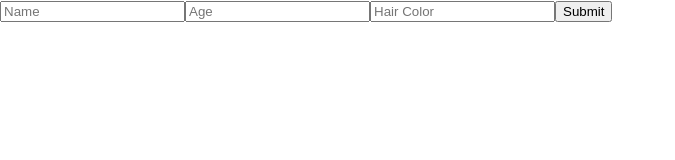
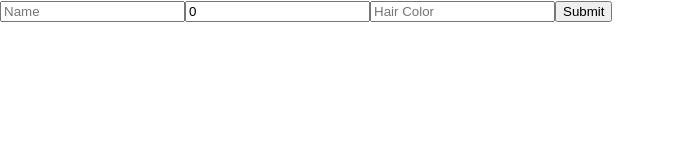
Before and after one commit to kiqueangulo/react-design-patterns, a React (Create React App) app: page / in a window 1280 px wide. Shown: the top 160 px of the page, without its empty margins (0-675 px from the left). Built offline with nearby package versions, Linux system fonts and the light colour scheme.

Commit message:
Controlled form
Each field is being tracked all the time

```diff
--- a/src/App.js
+++ b/src/App.js
@@ -1,9 +1,9 @@
-import { UncontrolledForm } from "./UncontrolledForm"
+import { ControlledForm } from "./ControlledForm"
 
 function App() {
   return (
     <>
-      <UncontrolledForm />
+      <ControlledForm />
     </>
   )
 }
--- /dev/null
+++ b/src/ControlledForm.js
@@ -0,0 +1,39 @@
+import { useState, useEffect } from "react"
+
+export const ControlledForm = () => {
+  const [name, setName] = useState("")
+  const [age, setAge] = useState(0)
+  const [hairColor, setHairColor] = useState("")
+
+  useEffect(() => {
+    if (name.length <= 2) console.log("Name must be more than two characters long.")
+  }, [name])
+
+  return (
+    <form>
+      <input
+        name="name"
+        type="text"
+        placeholder="Name"
+        value={name}
+        onChange={e => setName(e.target.value)}
+      />
+      <input
+        name="age"
+        type="number"
+        placeholder="Age"
+        value={age}
+        onChange={e => setAge(Number(e.target.value))}
+      />
+      <input
+        name="hairColor"
+        type="text"
+        placeholder="Hair Color"
+        value={hairColor}
+        onChange={e => setHairColor(e.target.value)}
+      />
+
+      <button>Submit</button>
+    </form>
+  )
+}
```
